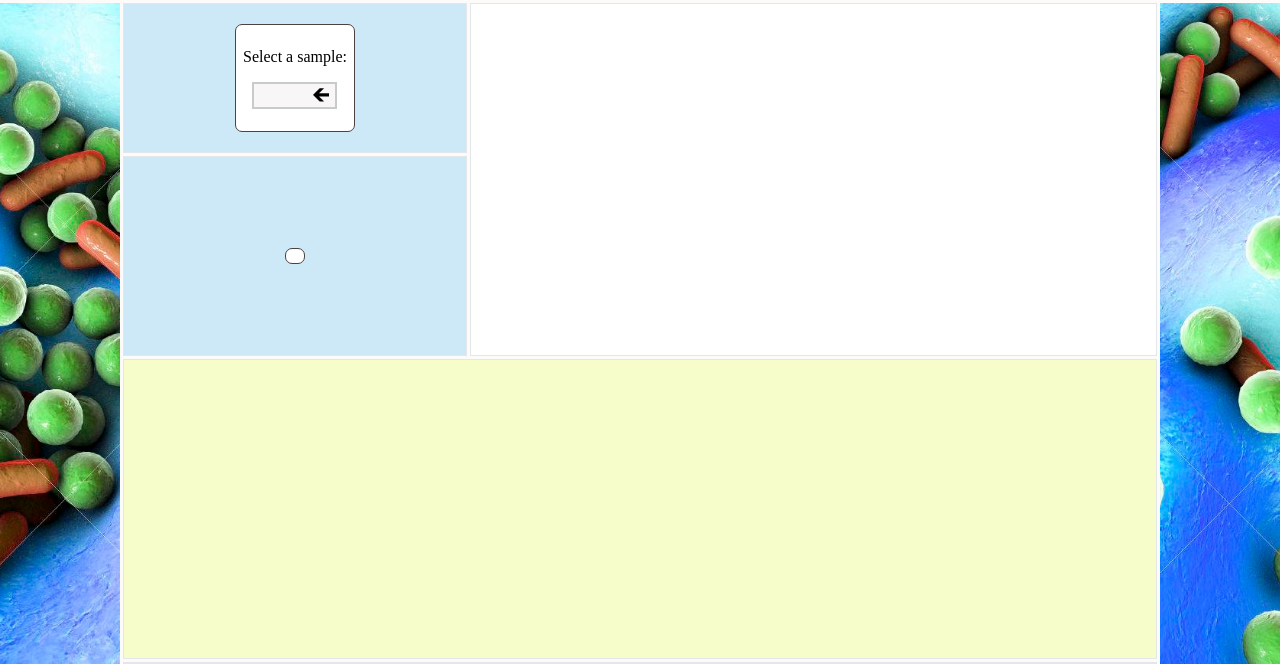
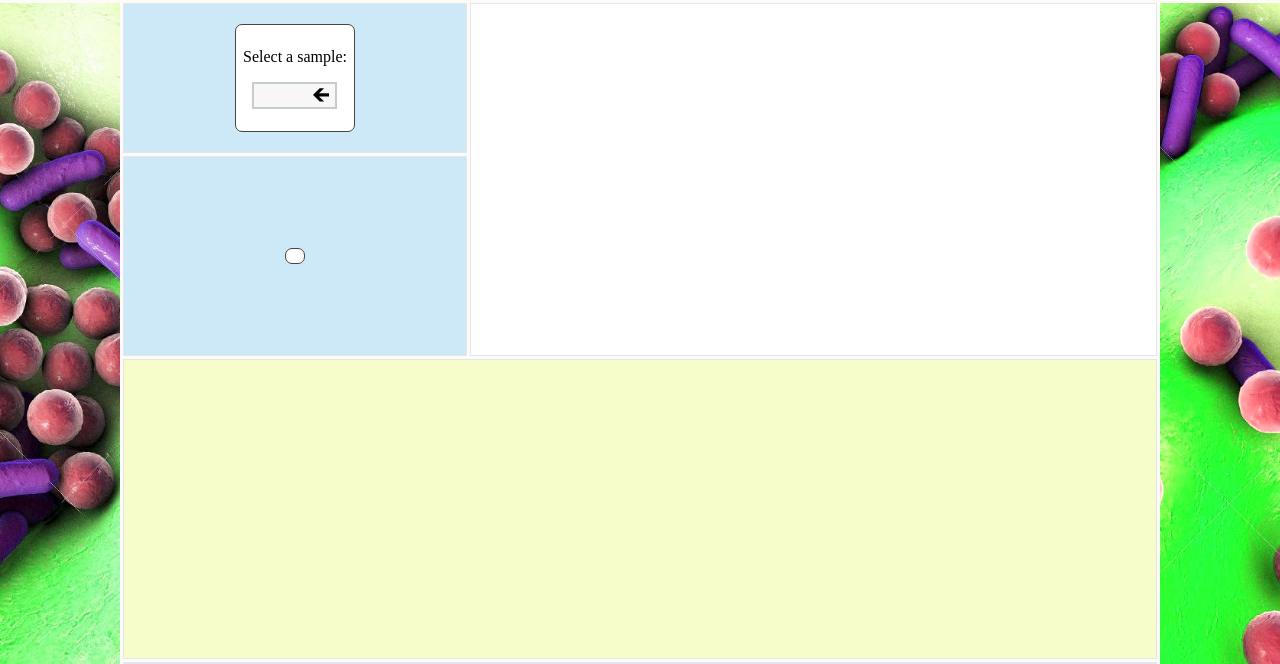
Before and after one commit to Gryazzz/Interactive_dashboard_Flask-JS, a Flask app: page / in a window 1280 px wide. Shown: the part 200-864 px from the top of the page. Run offline with Flask 2, Linux system fonts and the light colour scheme; lists and menus that the app fills with data are empty; some libraries are stand-ins or nearby versions.

Commit message:
changed imgs

```diff
--- a/static/styles/main.css
+++ b/static/styles/main.css
@@ -30,13 +30,13 @@
 
 .sidebar-left {
     grid-area: sidebar-left;
-    background: url('../images/side4.png') center no-repeat;
+    background: url('../images/side44.jpg') center no-repeat;
     background-size: cover;
 }
 
 .sidebar-right {
     grid-area: sidebar-right;
-    background: url('../images/side5.jpg') center no-repeat;
+    background: url('../images/side55.jpg') center no-repeat;
     background-size: cover;
 }
 
```
Also changed, not shown: static/images/side44.jpg (added), static/images/side55.jpg (added).
